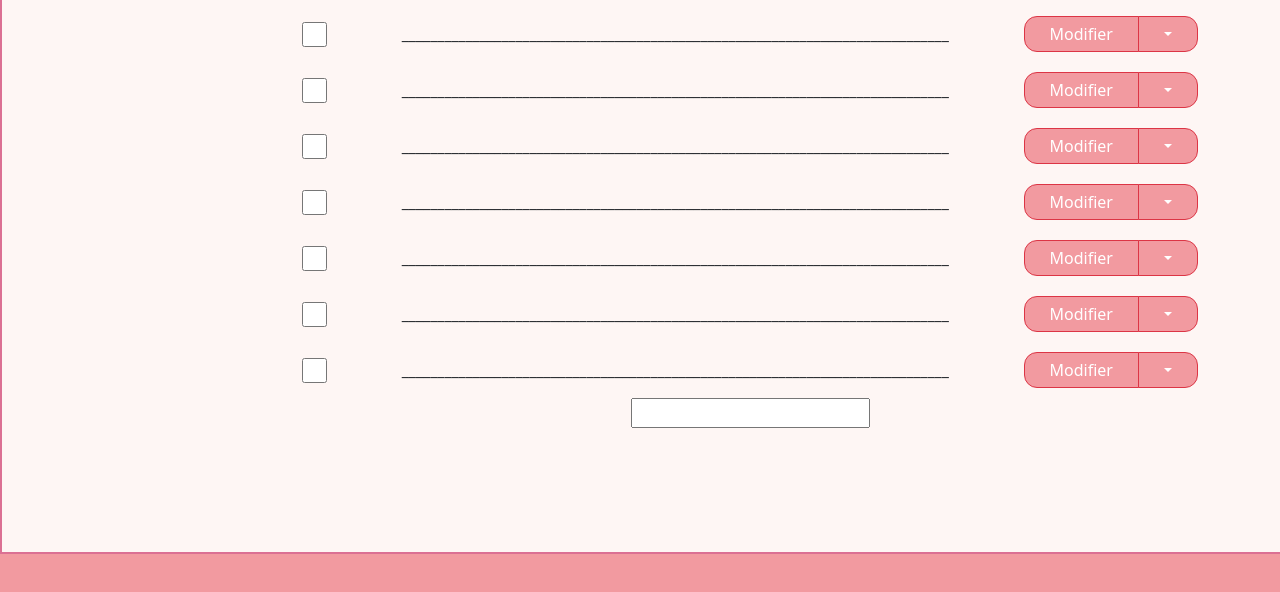
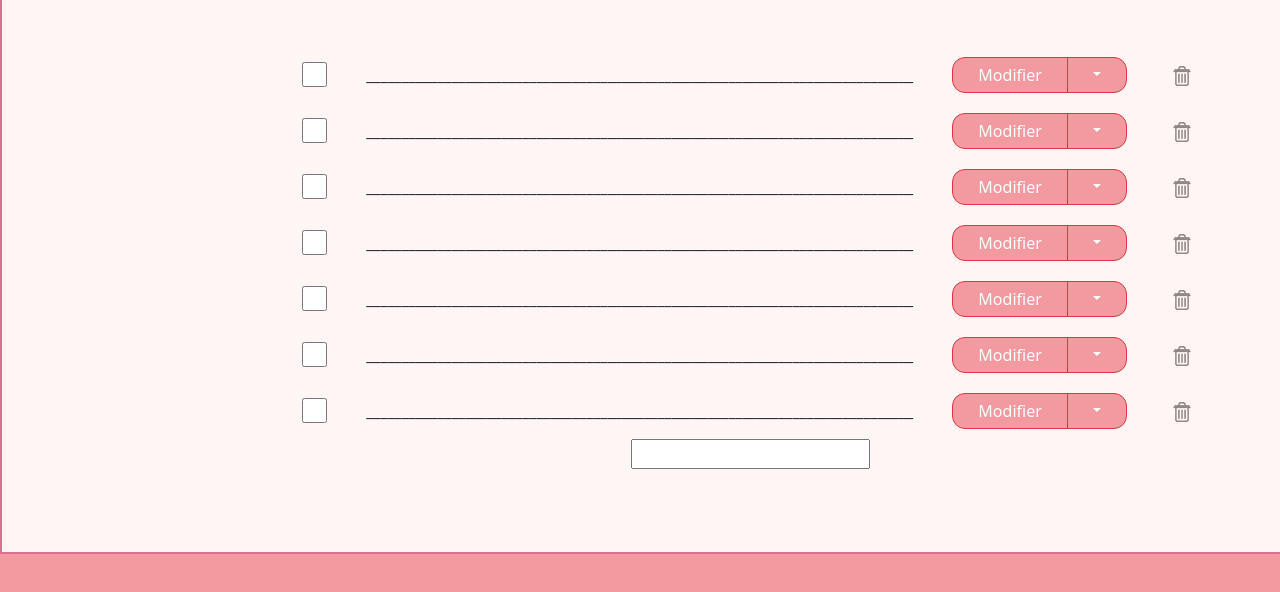
Before and after one commit to jeremy93130/todolist, a plain HTML site: page index.html in a window 1280 px wide. Shown: the part 196-788 px from the top of the page. Drawn offline with nearby package versions, Linux system fonts and the light colour scheme; a web font is replaced by a local one.

Commit message:
Ajout des poubelles

```diff
--- a/index.html
+++ b/index.html
@@ -37,6 +37,7 @@
                         <li><a class="dropdown-item" href="#done">Done</a></li>
                     </ul>
                 </div>
+                <button class="delete"><img src="/img/delete.png" alt="poubelle supprimer"></button>
             </div>
 
             <div class="boxesButton">
@@ -54,6 +55,7 @@
                         <li><a class="dropdown-item" href="#done">Done</a></li>
                     </ul>
                 </div>
+                <button class="delete"><img src="/img/delete.png" alt="poubelle supprimer"></button>
 
             </div>
 
@@ -72,6 +74,7 @@
                         <li><a class="dropdown-item" href="#">Done</a></li>
                     </ul>
                 </div>
+                <button class="delete"><img src="/img/delete.png" alt="poubelle supprimer"></button>
             </div>
 
             <div class="boxesButton">
@@ -89,6 +92,7 @@
                         <li><a class="dropdown-item" href="#">Done</a></li>
                     </ul>
                 </div>
+                <button class="delete"><img src="/img/delete.png" alt="poubelle supprimer"></button>
             </div>
 
             <div class="boxesButton">
@@ -106,6 +110,7 @@
                         <li><a class="dropdown-item" href="#">Done</a></li>
                     </ul>
                 </div>
+                <button class="delete"><img src="/img/delete.png" alt="poubelle supprimer"></button>
             </div>
 
 
@@ -124,6 +129,7 @@
                         <li><a class="dropdown-item" href="#">Done</a></li>
                     </ul>
                 </div>
+                <button class="delete"><img src="/img/delete.png" alt="poubelle supprimer"></button>
             </div>
 
             <div class="boxesButton">
@@ -141,6 +147,7 @@
                         <li><a class="dropdown-item" href="#">Done</a></li>
                     </ul>
                 </div>
+                <button class="delete"><img src="/img/delete.png" alt="poubelle supprimer"></button>
             </div>
             <div class="flex">
                 <form onsubmit="onTaskSubmit(); return false" ;>
--- a/style.css
+++ b/style.css
@@ -1,10 +1,11 @@
 @import url('https://fonts.googleapis.com/css2?family=Dancing+Script&family=Fleur+De+Leah&display=swap');
+
 
 
 /* taille des nuages */
 
 header img {
-    height: 100px;
+    width: 200px;
     margin: 0 30px;
 }
 
@@ -103,3 +104,9 @@ h1 {
     background-color: #F29AA0;
     font-weight     : bold;
 }
+
+/* Boutons poubelle supprimer tâche */
+.delete{
+    background-color: #FEF6F4;
+    border: none;
+}
```
Also changed, not shown: img/delete.png (added).
